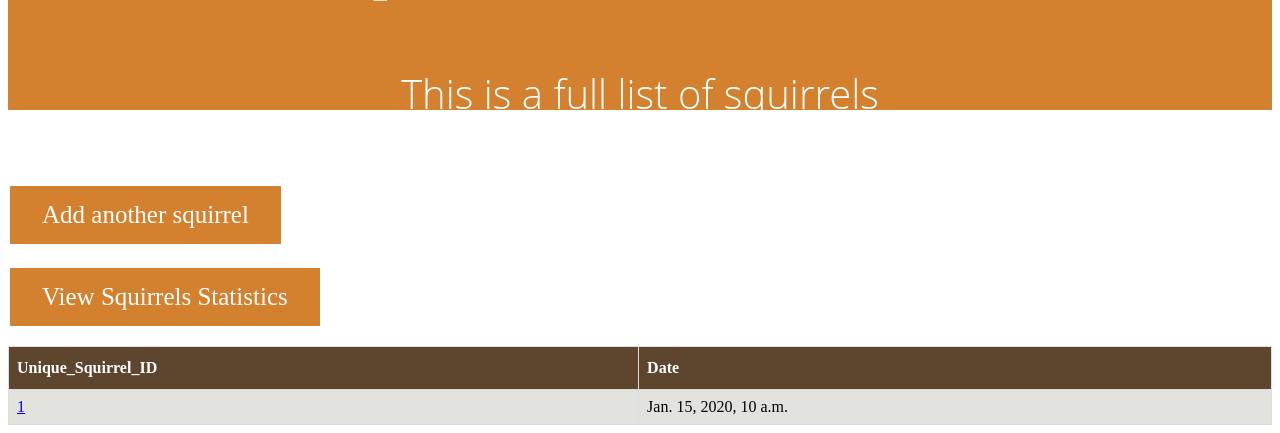
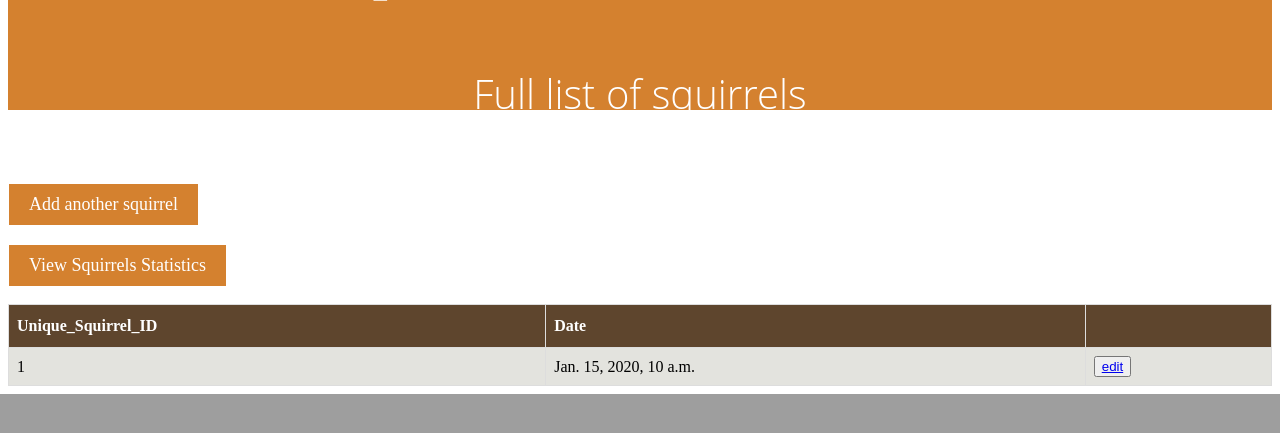
Before and after one commit to Evaliu29/Squirrel_tracker, a Django app: template sightings/templates/sightings/lists.html in a window 1280 px wide; the page is wider, and only the part inside the window is pictured. Shown: the part 863-1296 px from the top of that part. After the commit the page ends 1257 px from the top of that part, so only its background shows below. Run offline with Django 3.2, Linux system fonts and the light colour scheme; the template is opened without the code that fills it: most values are stand-ins (such as "Sample title", 1, 10 or a date in 2020); parts of the project's set-up code (start-up, migrations or seed data) failed here and were passed over.

Commit message:
Add edit button to edit a squirrel.

```diff
--- a/sightings/templates/sightings/lists.html
+++ b/sightings/templates/sightings/lists.html
@@ -18,12 +18,12 @@
             background-color: #D4812F;
             border: none;
             color: white;
-            padding: 15px 32px;
+            padding: 10px 20px;
             text-align: center;
             text-decoration: none;
             display: inline-block;
-            font-size: 25px;
-            margin: 4px 2px;
+            font-size: 18px;
+            margin: 2px 1px;
             cursor: pointer;
         }
 
@@ -55,7 +55,7 @@
     <body>
         <header class='header'>
 		<h2><img src='https://planbphoto.com/wp-content/uploads/Grey-squirrel-turned-away.jpg' height=750px width = 1550px>Squirrel Tracker</h2>
-            <h3>This is a full list of squirrels</h3>
+            <h3>Full list of squirrels</h3>
         </header>
 
 
@@ -68,14 +68,15 @@
             <tr>
                 <th>Unique_Squirrel_ID</th>
                 <th>Date</th>
+		<th></th>
 
             </tr>
             {% for squ in squirrels %}
             <tr>
-                <td><a href="{{squ.Unique_Squirrel_ID}}">{{squ.Unique_Squirrel_ID}}</a></td>
+                <td>{{squ.Unique_Squirrel_ID}}</a></td>
                 <td>{{squ.Date}}</td>
-
-            </tr>
+		<td><button type="button"><a href="{{squ.Unique_Squirrel_ID}}">edit</button></td>
+	    </tr>
             {% endfor %}
         </table>
     </main>
```
